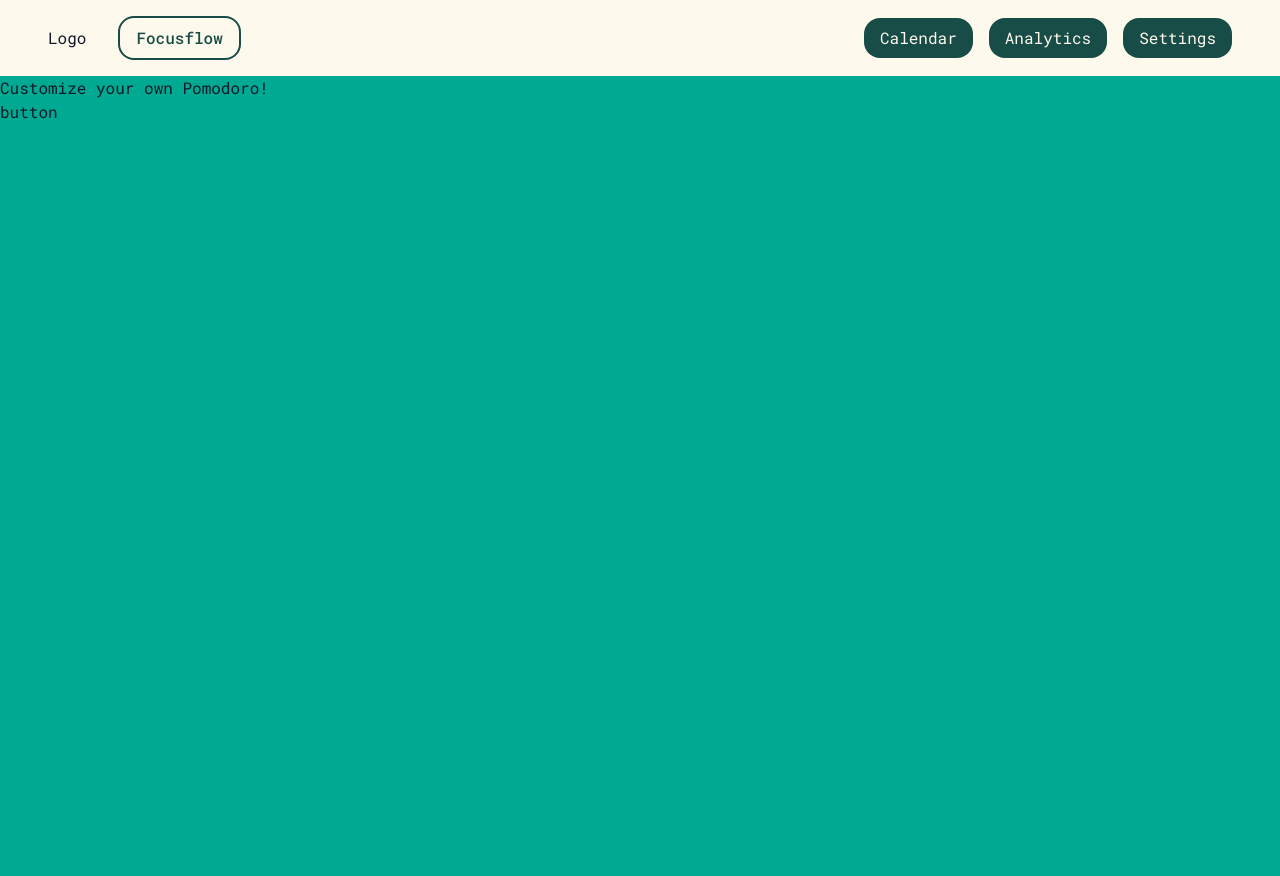
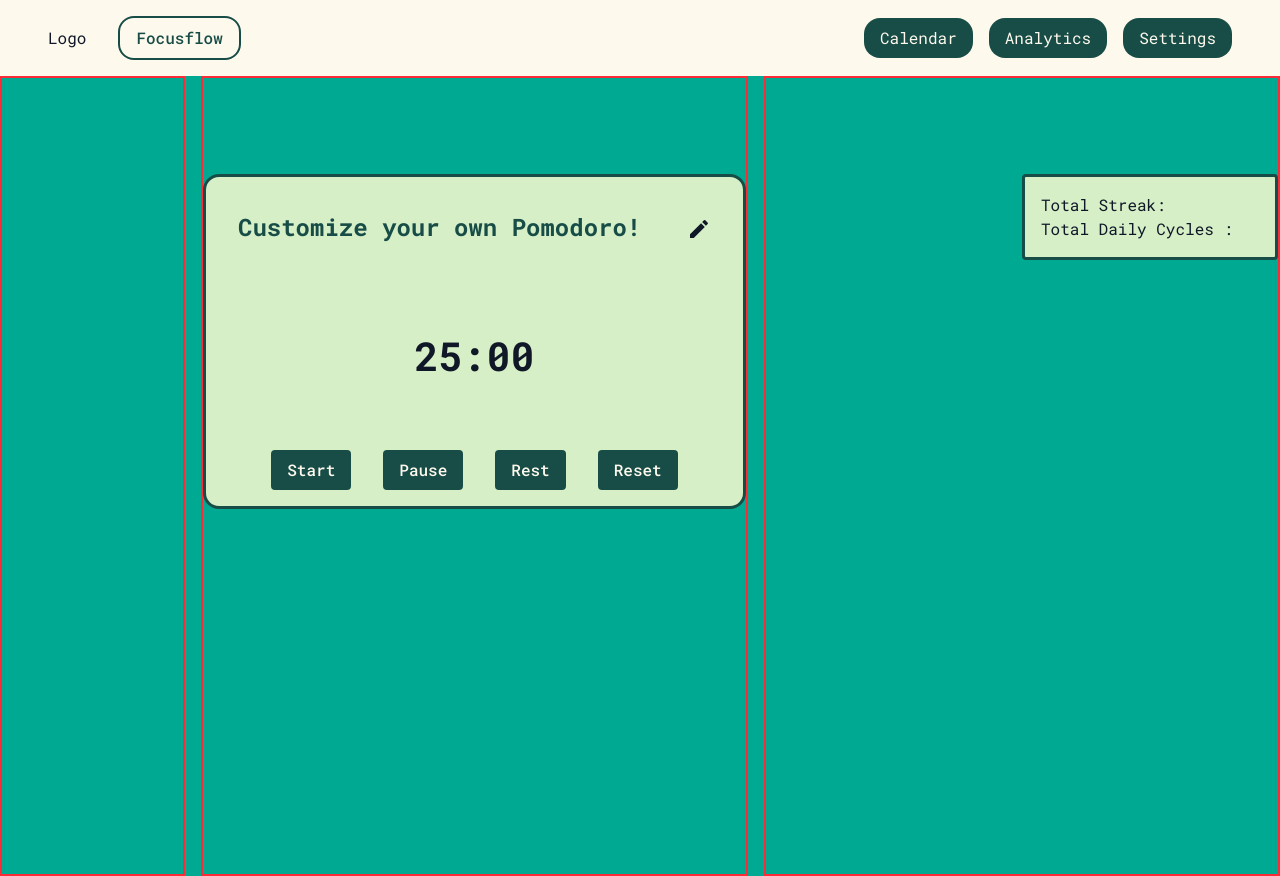
Before and after one commit to Norman-Bautista/Focus-Flow, a React (Vite) app in the folder frontend/: page /pomodoro in a window 1280 px wide. Built offline with nearby package versions, Linux system fonts and the light colour scheme.

Commit message:
feat(pomodoro): added the timer now with default values and made it work with useReducer and useEffect

```diff
--- a/frontend/package.json
+++ b/frontend/package.json
@@ -15,7 +15,6 @@
     "@fontsource/roboto": "^5.2.8",
     "@mui/icons-material": "^7.3.2",
     "@mui/material": "^7.3.2",
-    "@radix-ui/react-progress": "^1.1.7",
     "@tailwindcss/vite": "^4.1.13",
     "clsx": "^2.1.1",
     "lucide-react": "^0.544.0",
--- /dev/null
+++ b/frontend/src/hooks/Pomodoro.timers.jsx
@@ -0,0 +1,23 @@
+
+export const initialState = {
+  time: 1500, // 25 min default work time
+  isRunning: false,
+  mode: "work",
+};
+
+export function pomodoroReducer(state, action) {
+  switch (action.type) {
+    case "START":
+      return { ...state, isRunning: true };
+    case "PAUSE":
+      return { ...state, isRunning: false };
+    case "RESET":
+      return { ...state, time: 1500, isRunning: false };
+    case "REST":
+      return {...state, time:300, mode:"rest" , isRunning: true }
+    case "TICK":
+      return { ...state, time: state.time - 1 };
+    default:
+      return state;
+  }
+}
--- a/frontend/src/pages/Pomodoro.jsx
+++ b/frontend/src/pages/Pomodoro.jsx
@@ -1,34 +1,82 @@
+
+import { useReducer, useEffect } from 'react';
+import { pomodoroReducer, initialState } from '../hooks/Pomodoro.timers';
 
 import {
   Edit as EditIcon,
 } from '@mui/icons-material';
 
+
 const Pomodoro = () => {
+  const [state, dispatch] = useReducer(pomodoroReducer, initialState);
+
+  useEffect(() => {
+
+    let timer;
+    if(state.isRunning & state.time > 0) {
+      timer = setInterval(() => {
+        dispatch({type: "TICK"});
+      }, 1000);
+    }
+    return () => clearInterval(timer);
+  }, [state.isRunning, state.time]);
+
   return (
-    <main className="flex min-h-screen min-w-screen bg-primary">
-      <div className="container flex">
-        {/* Streaks + Cycles Column */}
-          <div className="">
+    <main className="flex min-h-svh w-90% bg-primary">
+        <div className="flex flex-col md:flex-row flex-1 gap-4">
 
-          </div>
+        {/* AI reminder */}
+        <div className="flex-1 border-red-500 border-2">
+          {/* content */}
+        </div>
+
         {/* Pomodoro + Tasks Column */}
-          <div className="">
-            <header>
-              <h1>Customize your own Pomodoro!</h1>
-              button
+        <div className="flex-3 border-red-500 border-2 justify-center content-start max-w-3xl">
+
+          <div className='container border-3 rounded-2xl border-shadow bg-secondary mt-24'>
+            <header className="flex justify-between items-center p-8">
+              <h1 className="text-lg font-bold text-shadow">Customize your own Pomodoro!</h1>
+              <button className="cursor-pointer">
+                <EditIcon />
+              </button>
             </header>
 
             {/* Timer */}
-            <div>
+            <div className="mx-16 p-12 flex justify-center font-sans font-bold text-xxl">
+              {/* Timer content */}
+              <span c>
+                {Math.floor(state.time / 60)}:{String(state.time % 60).padStart(2, "0")}
+              </span>
+            </div>
 
+            {/* Buttons */}
+            <div className="flex justify-center gap-8 p-4">
+              <button
+              onClick={() => dispatch({type: "START"})}
+              className="px-4 py-2 bg-shadow text-white rounded font-medium cursor-pointer">Start</button>
+              <button
+              onClick={() => dispatch({type: "PAUSE"})}
+              className="px-4 py-2 bg-shadow text-white rounded font-medium cursor-pointer">Pause</button>
+              <button
+              onClick={() => dispatch({type: "REST"})}
+              className="px-4 py-2 bg-shadow text-white rounded font-medium cursor-pointer">Rest</button>
+              <button
+              onClick={() => dispatch({type: "RESET"})}
+              className="px-4 py-2 bg-shadow text-white rounded font-medium cursor-pointer">Reset</button>
             </div>
-            {/* Buttons */}
-            <div></div>
           </div>
-        {/* AI reminder */}
-          <div className="">
+          </div>
 
+
+        {/* Streaks + Cycles Column */}
+        <div className="flex-1 border-red-500 border-2 justify-center">
+          {/* content */}
+          <div className='container m-auto p-4 border-3 border-shadow bg-secondary rounded w-64  mt-24 ml-64'>
+            <p>Total Streak: </p> {/* streak num */}
+            <p>Total Daily Cycles :</p> {/* Pomodoro Cycle Count */}
           </div>
+        </div>
+
       </div>
     </main>
   )
```
Also changed, not shown: 1 other file (tests, documents, lock files or other folders).
